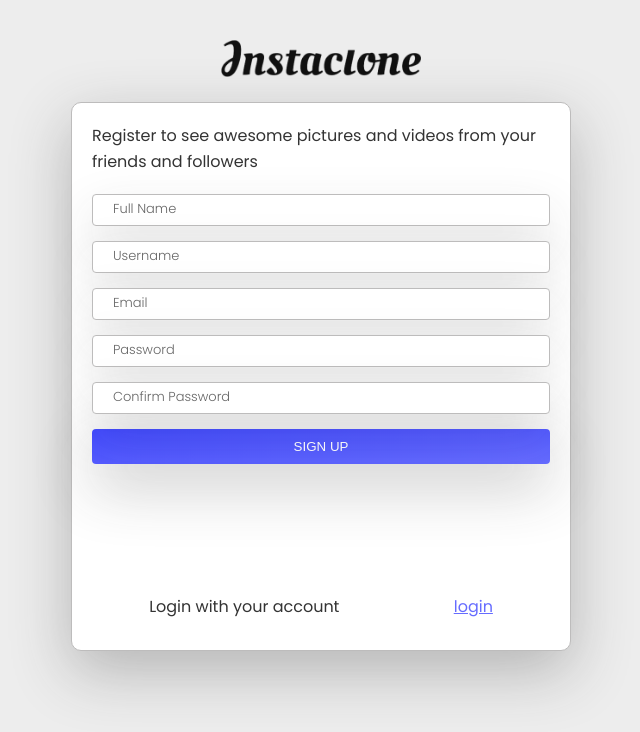
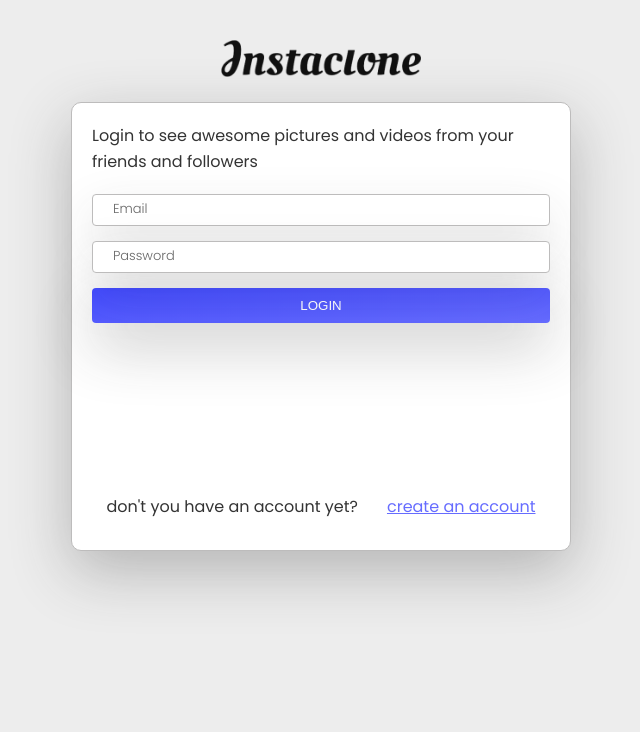
Before and after one commit to Ceci007/instaclone-client, a React (Create React App) app: page / in a window 1280 px wide. Shown: the top 732 px of the page, without its empty margins (319-959 px from the left). Built offline with nearby package versions, Linux system fonts and the light colour scheme.

Commit message:
Adding Login form with formik and yup validation

```diff
--- /dev/null
+++ b/src/components/Auth/LoginForm.js
@@ -0,0 +1,110 @@
+import React, { useState, useLayoutEffect, useRef } from 'react';
+import { useFormik } from "formik";
+import * as Yup from "yup";
+import { toast } from "react-toastify";
+import { useMutation } from "@apollo/client";
+
+export default function LoginForm(props) {
+    const { setShowLogin } = props;
+    //const [register] = useMutation(REGISTER);
+
+    const [show, setShow] = useState(false)
+    const [heightError, setHeightError] = useState(0);
+    const refError = useRef();
+
+    useLayoutEffect(() => {
+        if (refError && refError.current && refError.current.clientHeight) {
+          const heightError = refError.current.clientHeight;
+
+          setHeightError(heightError);
+        }
+      });
+
+    const formik = useFormik({
+        initialValues: initialValues(),
+        validationSchema:  Yup.object({
+            email: Yup.string()
+              .email("This email is not valid")
+              .required("Email is required"),
+            password: Yup.string()
+              .required("Password is required"),
+          }),
+        onSubmit: async (formData) => {
+            console.log(formData);
+            setShow(true);
+        }
+    });
+
+    return (
+        <>
+            <h2 className="login-form-title">Login to see awesome pictures and videos from your friends and followers</h2>
+            <form
+                className="form"
+                onSubmit={formik.handleSubmit}
+                style={{height: "270px"}}
+            >
+                <div className="form-control">
+                    <input
+                        className="form-input"
+                        type="text"
+                        name="email"
+                        placeholder="Email"
+                        onChange={formik.handleChange}
+                        value={formik.values.email || ""}
+                    />
+                      { formik.errors.email &&
+                        <div
+                            className={show ? "error-field error-animated" : "error-field"}
+                            style={{height: show ? `${heightError}px` : "0px"}}
+                            ref={refError}
+                        >
+
+                                <div className="svg-size">
+                                    <svg xmlns="http://www.w3.org/2000/svg" fill="none" viewBox="0 0 24 24" stroke="#a60000" strokeWidth={2}>
+                                        <path strokeLinecap="round" strokeLinejoin="round" d="M12 9v2m0 4h.01m-6.938 4h13.856c1.54 0 2.502-1.667 1.732-3L13.732 4c-.77-1.333-2.694-1.333-3.464 0L3.34 16c-.77 1.333.192 3 1.732 3z" />
+                                    </svg>
+                                </div>
+                                <p aria-hidden={show ? "true" : "false"}>{formik.errors.email}</p>
+                        </div>}
+                </div>
+                <div className="form-control">
+                    <input
+                        className="form-input"
+                        type="password"
+                        name="password"
+                        placeholder="Password"
+                        onChange={formik.handleChange}
+                        value={formik.values.password || ""}
+                    />
+                      { formik.errors.password &&
+                        <div
+                            className={show ? "error-field error-animated" : "error-field"}
+                            style={{height: show ? `${heightError}px` : "0px"}}
+                            ref={refError}
+                        >
+
+                                <div className="svg-size">
+                                    <svg xmlns="http://www.w3.org/2000/svg" fill="none" viewBox="0 0 24 24" stroke="#a60000" strokeWidth={2}>
+                                        <path strokeLinecap="round" strokeLinejoin="round" d="M12 9v2m0 4h.01m-6.938 4h13.856c1.54 0 2.502-1.667 1.732-3L13.732 4c-.77-1.333-2.694-1.333-3.464 0L3.34 16c-.77 1.333.192 3 1.732 3z" />
+                                    </svg>
+                                </div>
+                                <p aria-hidden={show ? "true" : "false"}>{formik.errors.password}</p>
+                        </div>}
+                </div>
+                <button type="submit" className="btn btn-submit">
+                    Login
+                </button>
+                {/* <button type="button" onClick={formik.handleReset}>
+                      Reset
+                </button>*/}
+            </form>
+        </>
+    )
+}
+
+function initialValues() {
+    return {
+        email: "",
+        password: "",
+    }
+}
--- a/src/components/Auth/RegisterForm.js
+++ b/src/components/Auth/RegisterForm.js
@@ -55,7 +55,6 @@ export default function RegisterForm(props) {
                 setShowLogin(true);
             } catch(err) {
                 toast.error(err.message);
-                console.log(err.message);
             }
             setShow(true);
         }
@@ -67,7 +66,7 @@ export default function RegisterForm(props) {
             <form
                 className="form"
                 onSubmit={formik.handleSubmit}
-                style={{height: "370px"}}
+                style={{height: "450px"}}
             >
                 <div className="form-control">
                     <input
--- a/src/pages/Auth/Auth.js
+++ b/src/pages/Auth/Auth.js
@@ -1,10 +1,11 @@
 import React, { useState } from 'react';
 import RegisterForm from '../../components/Auth/RegisterForm';
+import LoginForm from "../../components/Auth/LoginForm";
 import LazyImage from '../../components/LazyImage/LazyImage';
 import logo from "../../assets/png/instaclone.png";
 
 export default function Auth() {
-    const [showLogin, setShowLogin] = useState(false);
+    const [showLogin, setShowLogin] = useState(true);
 
     return (
         <div className="container">
@@ -12,7 +13,7 @@ export default function Auth() {
                 <LazyImage src={logo} alt="logo" width="100%" height="auto" />
             </div>
             <div className='form-container'>
-                { showLogin ? <div>login form</div> : <RegisterForm setShowLogin={setShowLogin} /> }
+                { showLogin ? <LoginForm setShowLogin={setShowLogin} /> : <RegisterForm setShowLogin={setShowLogin} /> }
                 { showLogin ? (
                     <div className="space-between">
                         <p>don't you have an account yet?</p>
--- a/src/scss/pages/_auth.scss
+++ b/src/scss/pages/_auth.scss
@@ -56,10 +56,15 @@
     transition: opacity 0.4s ease-in-out, height 0.4s 0.4s ease-in-out;
 }
 
-.register-form-title {
+.register-form-title,
+.login-form-title {
     font-size: 1.6rem;
     font-weight: 400;
     margin: 0;
     margin-bottom: 2rem;
     color: $font-dark-grey;
 }
+
+.login-form {
+
+}
```
